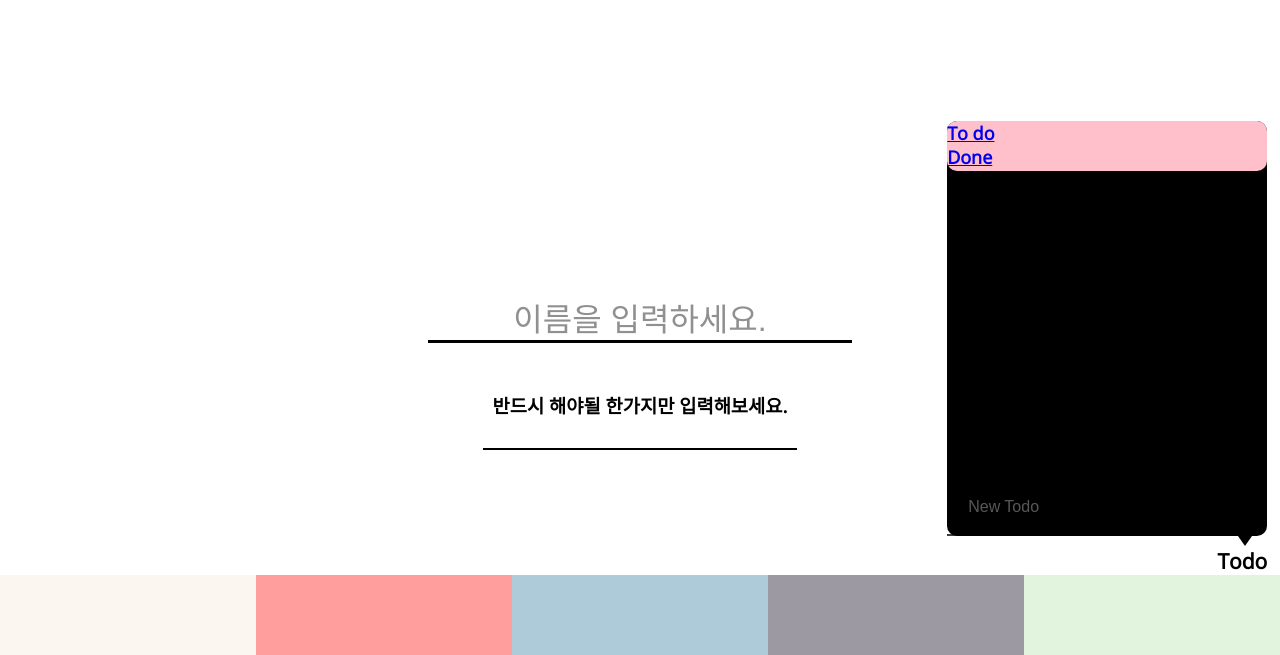
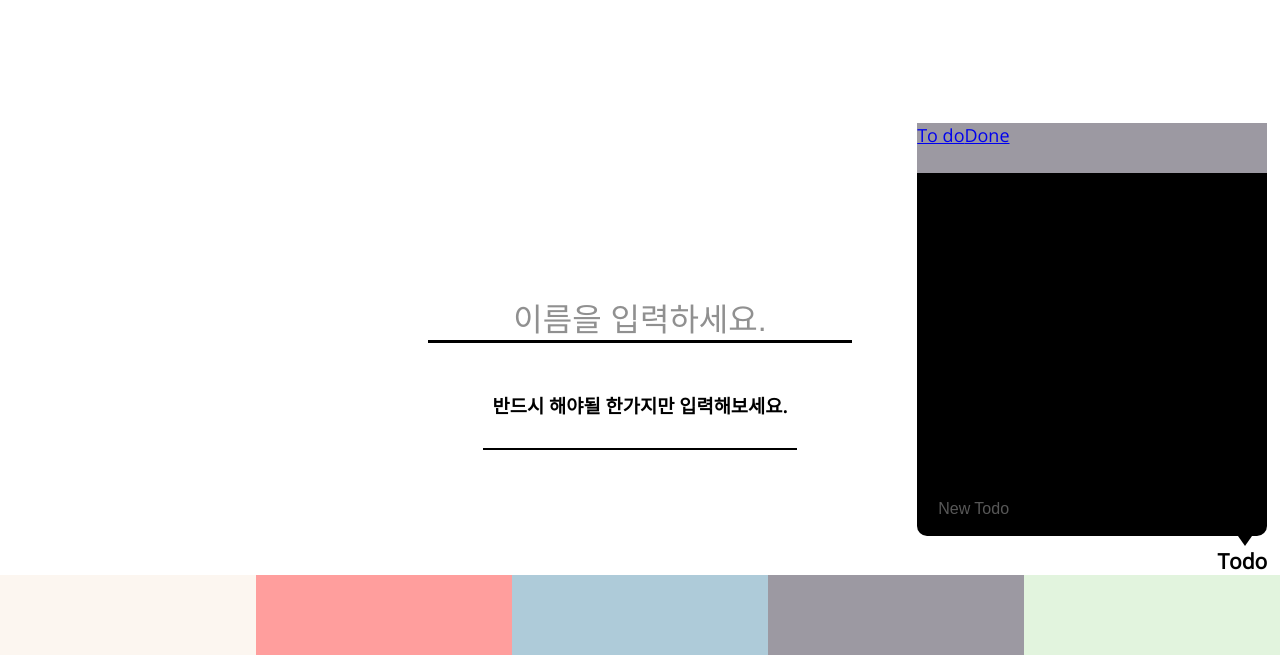
Before and after one commit to kwak-bs/TodoList, a plain HTML site: page index.html in a window 1280 px wide. Both pictures are taken after a click on the element "Todo". Shown: the part 145-800 px from the top of the page. Drawn offline with nearby package versions, Linux system fonts and the light colour scheme.

Commit message:
CSS : Todo css 작업중

```diff
--- a/css/todo.css
+++ b/css/todo.css
@@ -5,7 +5,6 @@
   bottom: 10%;
   right: 1%;
   z-index: 3;
-  font-weight: bolder;
   font-size: large;
 }
 
@@ -30,10 +29,10 @@
 
 .todo-container {
   min-height: 300px;
-  width: 320px;
+  width: 350px;
   background: var(--text-color);
   max-height: 100vw;
-  max-width: 100vw;
+  max-width: 400px;
   min-width: 200px;
   border-radius: 10px;
 }
@@ -41,9 +40,8 @@
 .todo-header {
   height: 50px;
   min-height: 50px;
-  display: block;
-  background: pink;
-  border-radius: 10px;
+  display: flex;
+  background: #9c99a2;
 }
 
 .todo-content {
@@ -51,7 +49,8 @@
   max-height: 50vh;
   background: var(--text-color);
   border-radius: 10px;
-  overflow: auto;
+  overflow-y: auto;
+  overflow-wrap: anywhere;
   min-height: 40vh;
   color: var(--background);
 }
@@ -64,7 +63,7 @@
   opacity: .7;
   padding: 3px 0px 2px;
   padding-left: 21px;
-
+  display: flex;
 }
 
 .todo-checkbox {
@@ -74,6 +73,7 @@
 .todo-label {
   font-size: 1rem;
   font-weight: 600;
+  line-height: 1.25;
 }
 
 #inputTodo:focus,
@@ -86,6 +86,8 @@
   opacity: .75;
   font-size: 1rem;
   padding: 7px 21px calc(21px - 3px);
+  width: 85%;
+  border: none;
 }
 
 .hidden {
```
